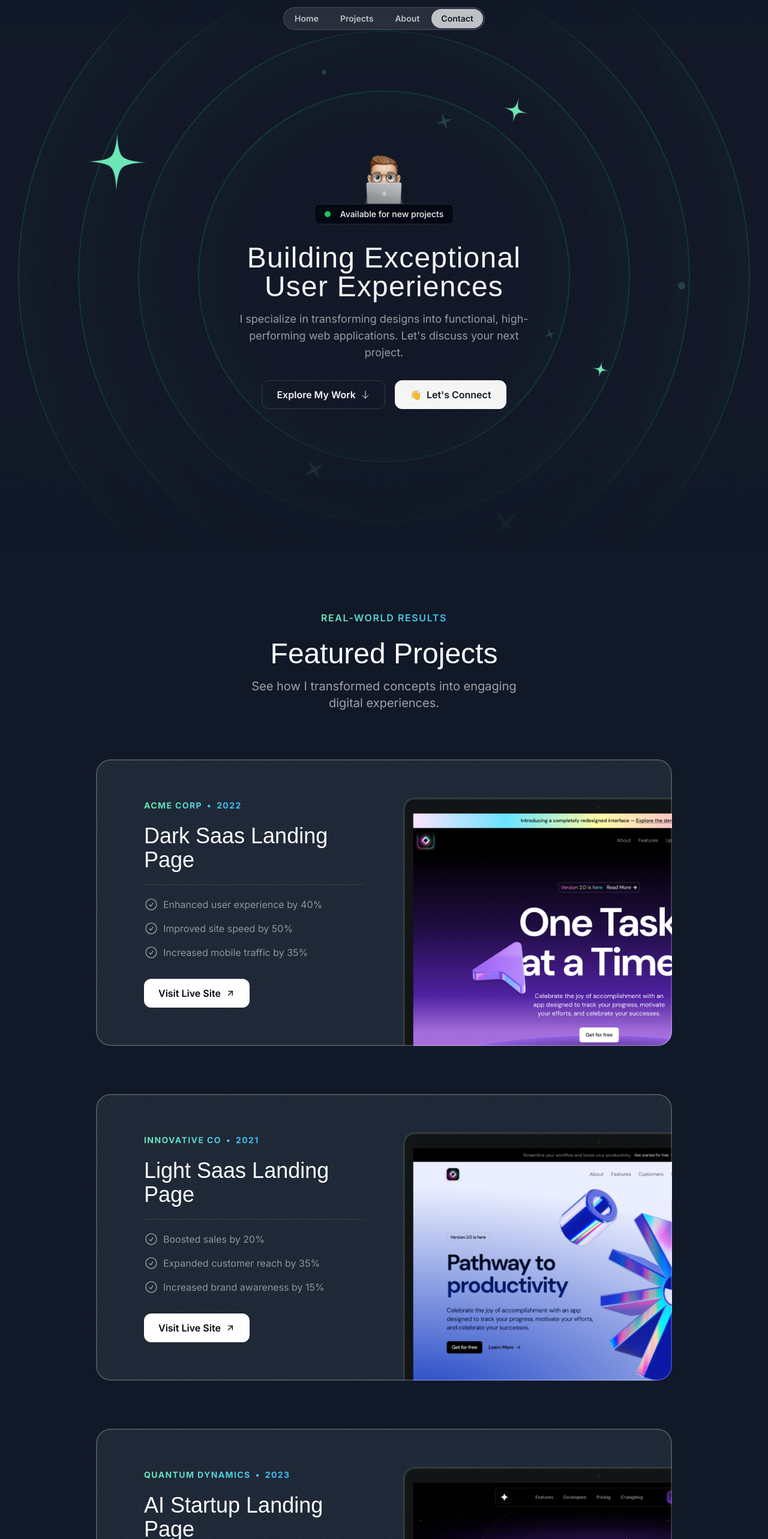
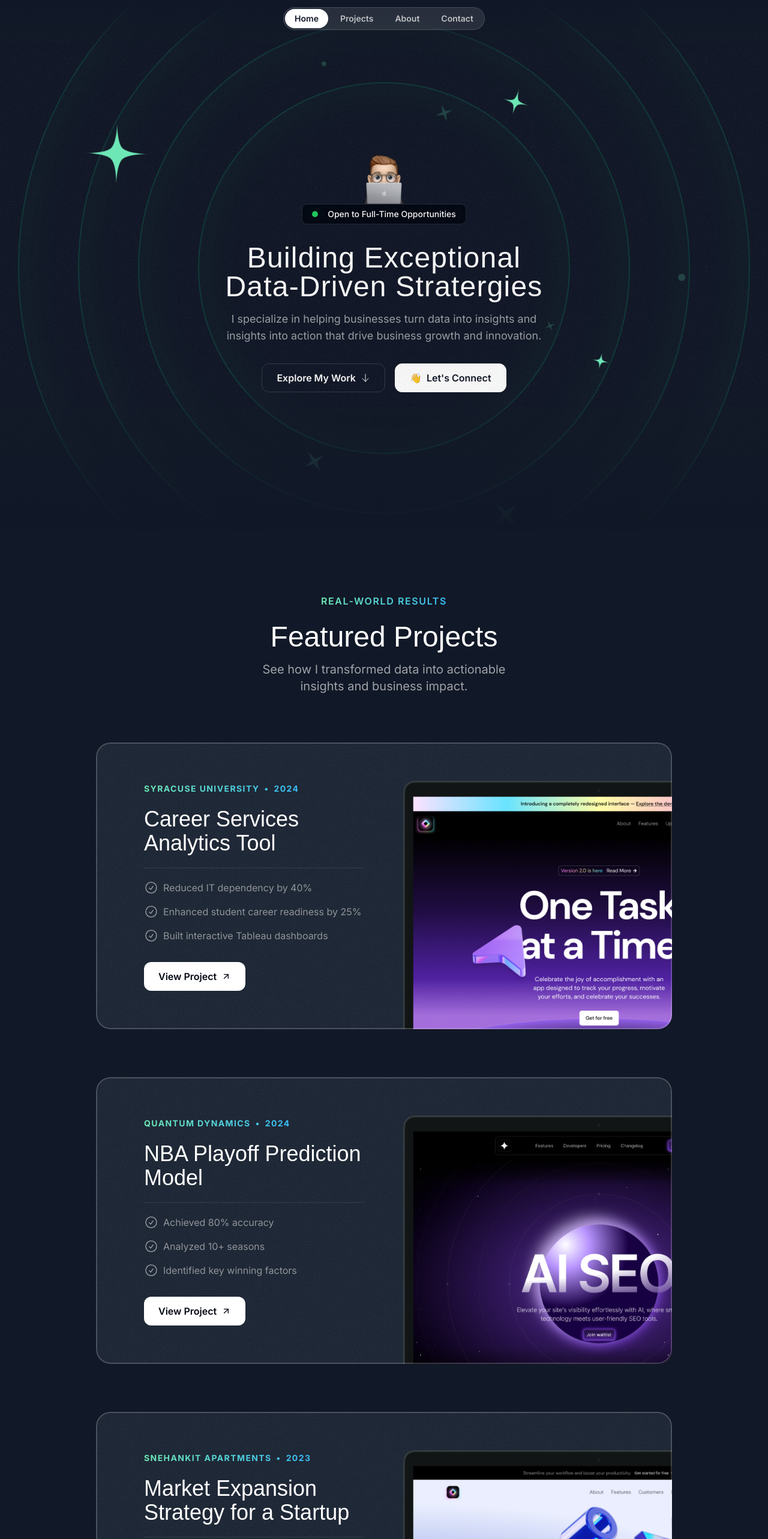
Before and after one commit to awaikar-syr/awaikar-syr.github.io, a Next.js app: page / in a window 1280 px wide. Shown: the top 2566 px of the page at 60% size. Built offline with nearby package versions, Linux system fonts and the light colour scheme; a web font is replaced by a local one.

Commit message:
fixed header and hyperlinks

```diff
--- a/package.json
+++ b/package.json
@@ -15,6 +15,7 @@
     "next": "^14.2.24",
     "react": "^18",
     "react-dom": "^18",
+    "react-icons": "^5.5.0",
     "sharp": "^0.33.5",
     "tailwind-merge": "^2.4.0"
   },
--- a/src/sections/Contact.tsx
+++ b/src/sections/Contact.tsx
@@ -1,5 +1,6 @@
 import ArrowUpRightIcon from "@/assets/icons/arrow-up-right.svg";
 import grainImage from "@/assets/images/grain.jpg";
+import Link from "next/link";
 
 export const ContactSection = () => {
 	return (
@@ -19,15 +20,16 @@ export const ContactSection = () => {
 							</h2>
 							<p className="text-sm md:text-base mt-2">
 								{" "}
-								Ready to bring your next project to life? Let&apos;s connect and
-								discuss how I can help you achieve your goals.
+								I love turning data into impact and I&apos;m ready to contribute. Let&apos;s connect and explore how I can add value to your team!
 							</p>
 						</div>
             <div>
-              <button className="text-white bg-gray-900 inline-flex items-center px-6 h-12 rounded-xl gap-2 w-max border border-gray-900">
-                <span className="font-semibold">Contact Me</span>
-                <ArrowUpRightIcon className="size-4" />
-              </button>
+              <Link href="https://qrco.de/bfmRNu" target="_blank" rel="noopener noreferrer">
+                <button className="text-white bg-gray-900 inline-flex items-center px-6 h-12 rounded-xl gap-2 w-max border border-gray-900 hover:bg-gray-800 transition-colors">
+                  <span className="font-semibold">Contact Me</span>
+                  <ArrowUpRightIcon className="size-4" />
+                </button>
+              </Link>
             </div>
 					</div>
 				</div>
--- a/src/sections/Header.tsx
+++ b/src/sections/Header.tsx
@@ -1,17 +1,110 @@
+"use client";
+
+import { useState, useEffect } from 'react';
+
 export const Header = () => {
+  const [activeSection, setActiveSection] = useState('home');
+
+  useEffect(() => {
+    const handleScroll = () => {
+      const sections = ['home', 'projects', 'about', 'contact'];
+
+      // Find which section is currently in view
+      for (const section of sections) {
+        const element = document.getElementById(section);
+        if (element) {
+          const rect = element.getBoundingClientRect();
+          // If the top of the section is near the top of the viewport
+          if (rect.top <= 100 && rect.bottom >= 100) {
+            setActiveSection(section);
+            break;
+          }
+        }
+      }
+    };
+
+    window.addEventListener('scroll', handleScroll);
+    // Initial check
+    handleScroll();
+
+    return () => {
+      window.removeEventListener('scroll', handleScroll);
+    };
+  }, []);
+
+  // Custom scroll function with slower animation
+  const scrollToSection = (sectionId) => {
+    const targetElement = document.getElementById(sectionId);
+    if (!targetElement) return;
+
+    const targetPosition = targetElement.getBoundingClientRect().top + window.pageYOffset;
+    const startPosition = window.pageYOffset;
+    const distance = targetPosition - startPosition;
+
+    // Longer duration for slower animation (1500ms = 1.5 seconds)
+    const duration = 1300;
+    let startTime = null;
+
+    function animation(currentTime) {
+      if (startTime === null) startTime = currentTime;
+      const timeElapsed = currentTime - startTime;
+      const progress = Math.min(timeElapsed / duration, 1);
+
+      // Easing function for smoother animation
+      const ease = easeInOutCubic(progress);
+
+      window.scrollTo(0, startPosition + distance * ease);
+
+      if (timeElapsed < duration) {
+        requestAnimationFrame(animation);
+      }
+    }
+
+    // Cubic easing function for smoother start and end
+    function easeInOutCubic(t) {
+      return t < 0.5
+        ? 4 * t * t * t
+        : 1 - Math.pow(-2 * t + 2, 3) / 2;
+    }
+
+    requestAnimationFrame(animation);
+  };
+
+  const handleNavClick = (e, sectionId) => {
+    e.preventDefault();
+    setActiveSection(sectionId);
+    scrollToSection(sectionId);
+  };
+
   return (
     <div className="flex justify-center items-center fixed top-3 w-full z-10">
       <nav className="flex gap-1 p-0.5 border border-white/15 rounded-full bg-white/10 backdrop-blur">
-        <a href="#home" className="nav-item">
+        <a
+          href="#home"
+          onClick={(e) => handleNavClick(e, 'home')}
+          className={`nav-item ${activeSection === 'home' ? 'bg-white text-gray-900' : ''}`}
+        >
           Home
         </a>
-        <a href="#projects" className="nav-item">
+        <a
+          href="#projects"
+          onClick={(e) => handleNavClick(e, 'projects')}
+          className={`nav-item ${activeSection === 'projects' ? 'bg-white text-gray-900' : ''}`}
+        >
           Projects
         </a>
-        <a href="#about" className="nav-item">
+        <a
+          href="#about"
+          onClick={(e) => handleNavClick(e, 'about')}
+          className={`nav-item ${activeSection === 'about' ? 'bg-white text-gray-900' : ''}`}
+        >
           About
         </a>
-        <a href="#contact" className="nav-item bg-white text-gray-900 hover: bg-white/70 hover:text-gray-900">
+        <a
+          href="#contact"
+          onClick={(e) => handleNavClick(e, 'contact')}
+          className={`nav-item ${activeSection === 'contact' ? 'bg-white text-gray-900' : ''}`}
+        >
           Contact
         </a>
       </nav>
--- a/src/sections/Hero.tsx
+++ b/src/sections/Hero.tsx
@@ -66,17 +66,16 @@ export const HeroSection = () => {
 
         </div>
         <div className="text-sm font-medium">
-          Available for new projects
+          Open to Full-Time Opportunities
         </div>
       </div>
     </div>
-    <div className="max-w-lg mx-auto">
+    <div className="max-w-xl mx-auto">
       <h1 className="font-serif text-3xl md:text-5xl text-center mt-8 tracking-wide">
-        Building Exceptional User Experiences
+        Building Exceptional Data-Driven Stratergies
       </h1>
       <p className="mt-4 text-center text-white/60 md:text-lg">
-        I specialize in transforming designs into functional, high-performing
-        web applications. Let&apos;s discuss your next project.
+      I specialize in helping businesses turn data into insights and insights into action that drive business growth and innovation.
       </p>
       </div>
       <div className="flex flex-col md:flex-row justify-center items-center mt-8 gap-4">
--- a/src/sections/Projects.tsx
+++ b/src/sections/Projects.tsx
@@ -10,41 +10,44 @@ import { Card } from "@/components/Card";
 
 const portfolioProjects = [
   {
-    company: "Acme Corp",
-    year: "2022",
-    title: "Dark Saas Landing Page",
+    company: "Syracuse University",
+    year: "2024",
+    title: "Career Services Analytics Tool",
     results: [
-      { title: "Enhanced user experience by 40%" },
-      { title: "Improved site speed by 50%" },
-      { title: "Increased mobile traffic by 35%" },
+      { title: " Reduced IT dependency by 40% " },
+      { title: "Enhanced student career readiness by 25%" },
+      { title: "Built interactive Tableau dashboards" },
     ],
-    link: "https://youtu.be/4k7IdSLxh6w",
+    link: "https://www.github.com/awaikar-syr",
     image: darkSaasLandingPage,
   },
+
   {
-    company: "Innovative Co",
-    year: "2021",
-    title: "Light Saas Landing Page",
+    company: "Quantum Dynamics",
+    year: "2024",
+    title: "NBA Playoff Prediction Model",
     results: [
-      { title: "Boosted sales by 20%" },
-      { title: "Expanded customer reach by 35%" },
-      { title: "Increased brand awareness by 15%" },
+      { title: "Achieved 80% accuracy" },
+      { title: "Analyzed 10+ seasons" },
+      { title: "Identified key winning factors" },
     ],
-    link: "https://youtu.be/7hi5zwO75yc",
+    link: "https://www.github.com/awaikar-syr",
+    image: aiStartupLandingPage,
+  },
+
+  {
+    company: "Snehankit Apartments",
+    year: "2023",
+    title: " Market Expansion Strategy for a Startup",
+    results: [
+      { title: "Doubled market reach in 6 months" },
+      { title: "Increased revenue by 40%" },
+      { title: "Boosted conversion rates by 30%" },
+    ],
+    link: "https://www.linkedin.com/company/snehankit-apartments/about/",
     image: lightSaasLandingPage,
   },
-  {
-    company: "Quantum Dynamics",
-    year: "2023",
-    title: "AI Startup Landing Page",
-    results: [
-      { title: "Enhanced user experience by 40%" },
-      { title: "Improved site speed by 50%" },
-      { title: "Increased mobile traffic by 35%" },
-    ],
-    link: "https://youtu.be/Z7I5uSRHMHg",
-    image: aiStartupLandingPage,
-  },
+
 ];
 
 export const ProjectsSection = () => {
@@ -54,7 +57,7 @@ export const ProjectsSection = () => {
       <SectionHeader
         eyebrow="Real-world Results"
         title="Featured Projects"
-        description="See how I transformed concepts into engaging digital experiences."
+        description="See how I transformed data into actionable insights and business impact."
       />
 
 
@@ -83,9 +86,9 @@ export const ProjectsSection = () => {
                         </li>
                       ))}
                     </ul>
-                    <a href = {project.link}>
+                    <a href = {project.link} target="_blank" rel="noopener noreferrer">
                     <button className="bg-white text-gray-950 h-12 w-full md:w-auto px-6 rounded-xl font-semibold inline-flex items-center justify-center gap-2 mt-8">
-                      <span>Visit Live Site</span>
+                      <span>View Project</span>
                       <ArrowUpRightIcon className="size-4"/>
                       </button>
                     </a>
--- a/src/sections/Tape.tsx
+++ b/src/sections/Tape.tsx
@@ -2,25 +2,30 @@ import StarIcon from "@/assets/icons/star.svg";
 import { Fragment } from "react";
 
 const words = [
-	"Performant",
-	"Accessible",
-	"Secure",
-	"Interactive",
-	"Scalable",
-	"User Friendly",
-	"Responsive",
-	"Maintainable",
-	"Search Optimized",
-	"Usable",
-	"Reliable",
-];
+	"Data-Driven",
+	"Strategic",
+	"Analytical",
+	"User-Centric",
+	"Curious",
+	"Logical",
+	"Innovative",
+	"Results-Oriented",
+	"Business-Savvy",
+	"Communicative",
+	"Adaptable",
+	"Collaborative",
+	"Storyteller",
+	"Detail-Oriented",
+	"Flexible"
+  ];
+
 
 export const TapeSection = () => {
 	return (
 		<div className="py-16 lg:py-24 overflow-x-clip">
 			<div className="bg-gradient-to-r from-emerald-300 to-sky-400  -rotate-3 -mx-1">
 				<div className="flex [mask-image:linear-gradient(to_right,transparent,black_10%,black_90%,transparent)]">
-					<div className="flex flex-none gap-4 pr-4 py-3 animate-move-left [animation-duration:30s] ">
+					<div className="flex flex-none gap-4 pr-4 py-3 animate-move-left [animation-duration:38s] ">
 						{[...new Array(2)].fill(0).map((_, idx) => (
 							<Fragment key={idx}>
 								{words.map((word) => (
```
Also changed, not shown: src/sections/About.tsx (+21 -23 lines), src/sections/Footer.tsx (+24 -16 lines), 1 other file (tests, documents, lock files or other folders).
